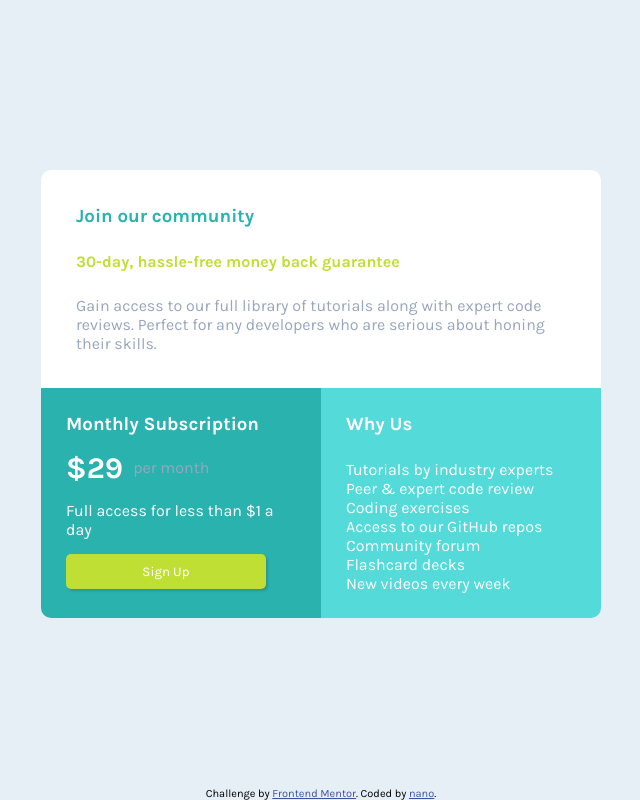
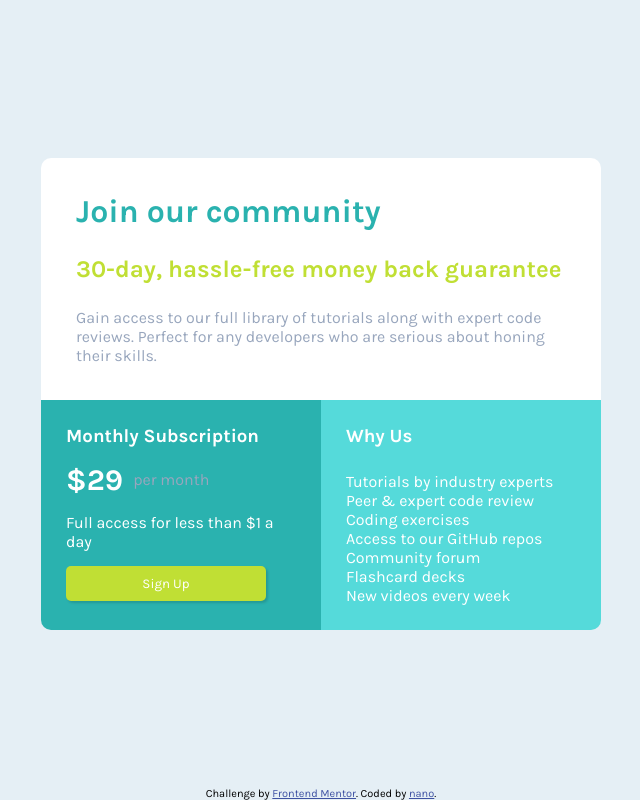
Before and after one commit to naiiiden/single-price-grid-component, a plain HTML site: page index.html in a window 1280 px wide. Shown: the whole page, without its empty margins (319-959 px from the left). Drawn offline with Linux system fonts and the light colour scheme.

Commit message:
fix heading levels

```diff
--- a/index.html
+++ b/index.html
@@ -10,13 +10,13 @@
 <body>
   <div class="container">
     <main class="container1">
-      <h3>Join our community</h3>
+      <h1 class="join">Join our community</h1>
 
-      <h4>30-day, hassle-free money back guarantee</h4>
+      <h2>30-day, hassle-free money back guarantee</h2>
 
       <p>Gain access to our full library of tutorials along with expert code reviews.
       Perfect for any developers who are serious about honing their skills.</p>
-      </main>
+    </main>
 
     <div class="desktopRow">
       <section class="container2">
--- a/style.css
+++ b/style.css
@@ -44,11 +44,11 @@ body {
     gap: 25px;
 }
 
-.container1 h3 {
+.container1 h1 {
     color: var(--cyan);
 }
 
-.container1 h4 {
+.container1 h2 {
     color: var(--bright-yellow);
 }
 
```
